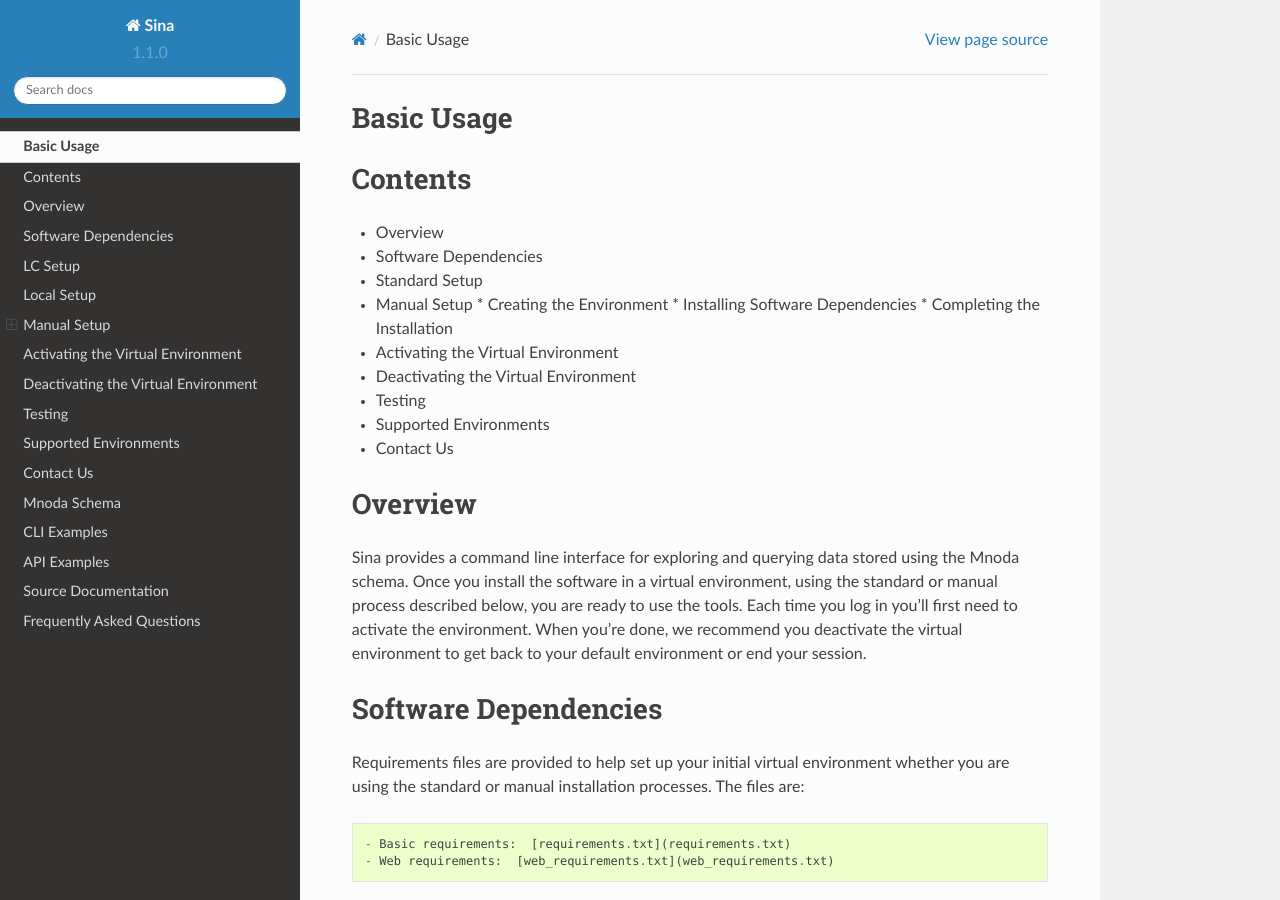
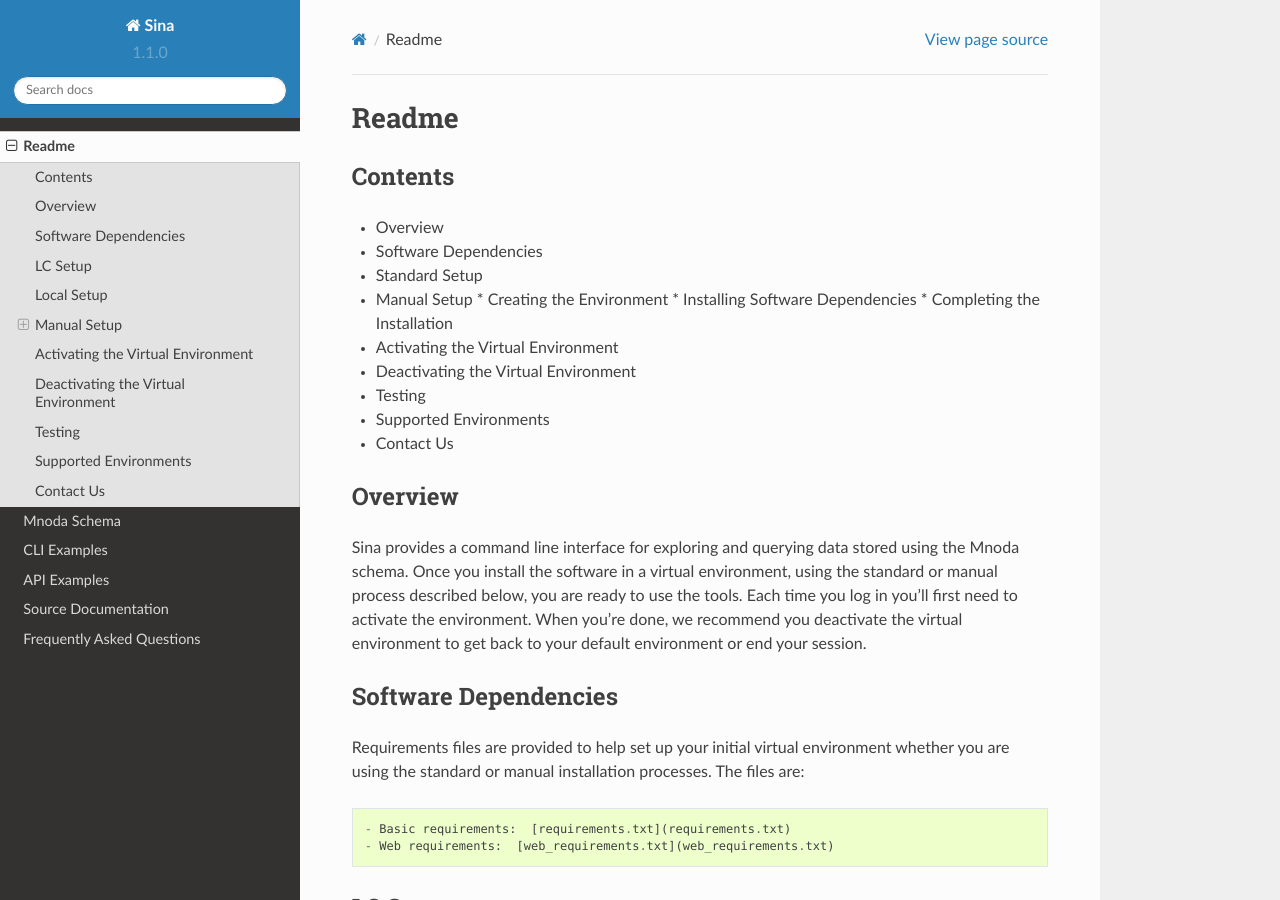
Before and after one commit to LLNL/Sina, a Sphinx documentation site: the page built from docs/source/basic_usage.rst, in a window 1280 px wide and 900 px high. Built offline with Sphinx 7.4.7 and the Read the Docs theme 2.0.0, drawn with Linux system fonts in a browser that asks for light colours; pages that are not in the unit, such as notebooks, are missing from menus.

Commit message:
Change toctree and README depth to improve doc legibility

```diff
--- a/docs/source/basic_usage.rst
+++ b/docs/source/basic_usage.rst
@@ -1,4 +1,4 @@
-Basic Usage
-===========
+Readme
+++++++
 
 .. include:: ../../README.md
--- a/docs/source/index.rst
+++ b/docs/source/index.rst
@@ -7,7 +7,7 @@ Sina documentation index
 +++++++++++++++++++++++++++
 
 .. toctree::
-   :maxdepth: 3
+   :maxdepth: 2
 
    basic_usage
    mnoda
```
